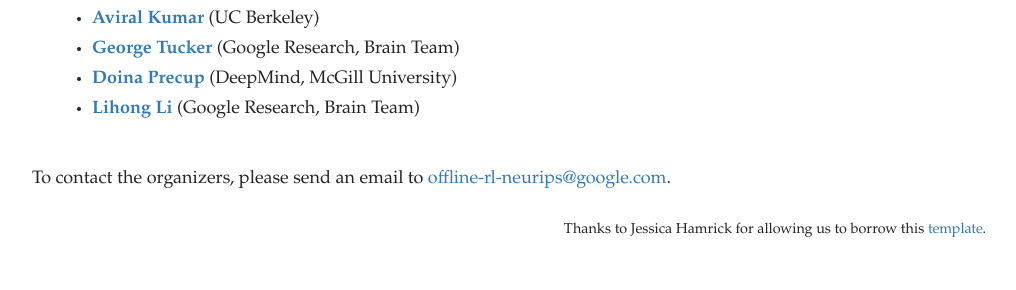
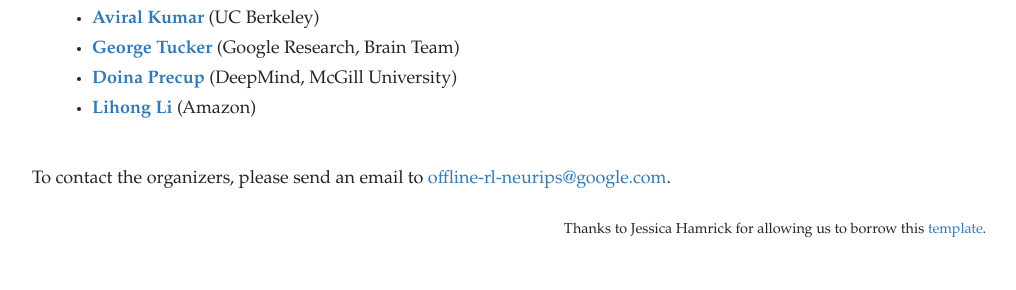
Before and after one commit to offline-rl-neurips/offline-rl-neurips.github.io, a Jekyll site: the page built from index.html, in a window 1280 px wide. Shown: the part 1538-1828 px from the top of the page, without its empty margins (131-1147 px from the left). Built offline with Jekyll 4.4.1, drawn with Linux system fonts in a browser that asks for light colours; nearby versions of some CDN libraries.

Commit message:
Update Lihong's affiliation

```diff
--- a/index.html
+++ b/index.html
@@ -26,7 +26,7 @@ layout: default
   <li><b><a href="https://aviralkumar2907.github.io/">Aviral Kumar</a></b> (UC Berkeley)</li>
   <li><b><a href="https://sites.google.com/view/gjt">George Tucker</a></b> (Google Research, Brain Team)</li>
   <li><b><a href="https://www.cs.mcgill.ca/~dprecup/">Doina Precup</a></b> (DeepMind, McGill University)</li>
-  <li><b><a href="https://lihongli.github.io">Lihong Li</a></b> (Google Research, Brain Team)</li>
+  <li><b><a href="https://lihongli.github.io">Lihong Li</a></b> (Amazon)</li>
 </ul>
 </div>
 <p> To contact the organizers, please send an email to <a href="mailto:offline-rl-neurips@google.com">offline-rl-neurips@google.com</a>. <p>
```
